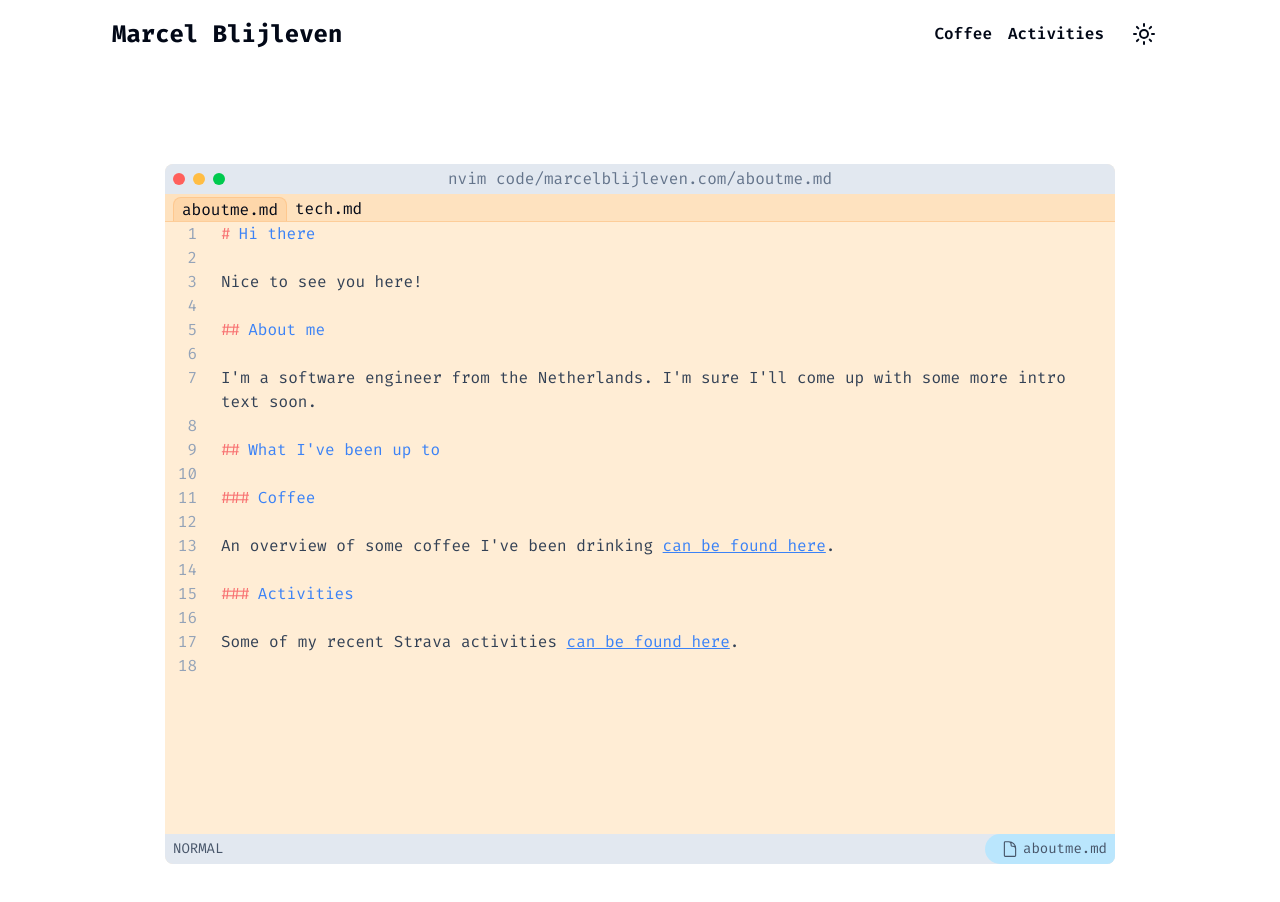
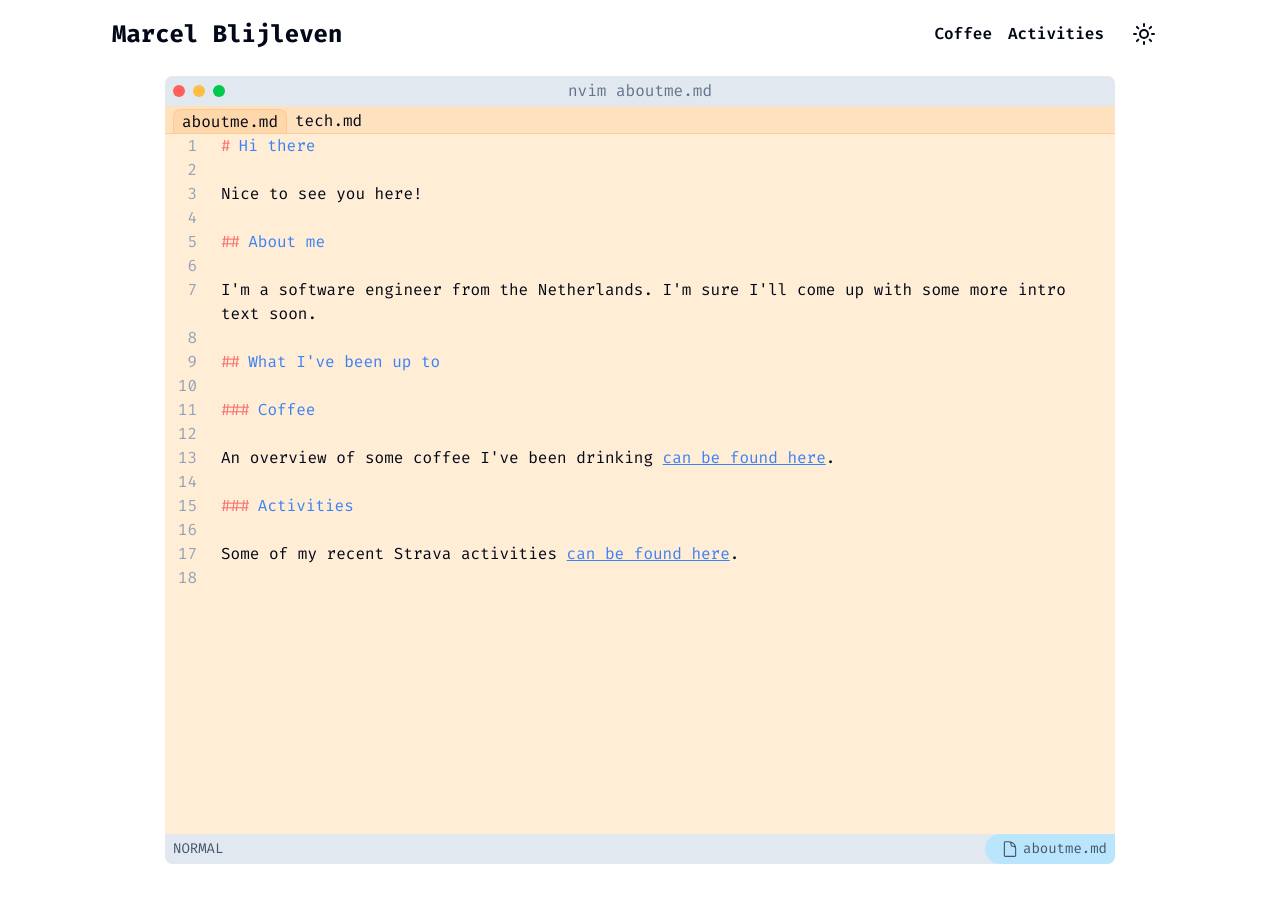
Before and after one commit to marcelblijleven/marcelblijleven.com, a Next.js app: page / in a window 1280 px wide. Shown: the top 902 px of the page. Built offline with nearby package versions, Linux system fonts and the light colour scheme.

Commit message:
chore: simplify structure

```diff
--- /dev/null
+++ b/src/components/terminal/bottom-bar.tsx
@@ -0,0 +1,16 @@
+export default function BottomBar(props: { file: string }) {
+    return (
+        <div
+            className={"flex justify-between items-center pl-2 h-[30px] w-full bg-slate-200 dark:bg-slate-600 text-slate-600 dark:text-slate-300 text-sm"}>
+            <div>NORMAL</div>
+            <div className={"rounded-l-full pl-4 pr-2 gap-1 flex items-center bg-sky-200 dark:bg-sky-900 h-full"}>
+                <svg xmlns="http://www.w3.org/2000/svg" fill="none" viewBox="0 0 24 24" strokeWidth={1.5}
+                     stroke="currentColor" className="w-[18px] h-[18px]">
+                    <path strokeLinecap="round" strokeLinejoin="round"
+                          d="M19.5 14.25v-2.625a3.375 3.375 0 00-3.375-3.375h-1.5A1.125 1.125 0 0113.5 7.125v-1.5a3.375 3.375 0 00-3.375-3.375H8.25m2.25 0H5.625c-.621 0-1.125.504-1.125 1.125v17.25c0 .621.504 1.125 1.125 1.125h12.75c.621 0 1.125-.504 1.125-1.125V11.25a9 9 0 00-9-9z"/>
+                </svg>
+                {props.file}
+            </div>
+        </div>
+    )
+}
--- a/src/components/terminal/index.tsx
+++ b/src/components/terminal/index.tsx
@@ -7,111 +7,43 @@ import * as Tabs from "@radix-ui/react-tabs";
 
 
 import {cn} from "@/lib/utils";
-import {AlertDialog} from "@radix-ui/react-alert-dialog";
-import {AlertDialogContent, AlertDialogFooter, AlertDialogHeader} from "@/app/(home)/components/alert-dialog";
+import {
+    AlertDialog,
+    AlertDialogContent,
+    AlertDialogFooter,
+    AlertDialogHeader
+} from "@/app/(home)/components/alert-dialog";
 import {Button} from "@/components/ui/button";
+import MenuBar from "@/components/terminal/menu-bar";
+import TabsList from "@/components/terminal/tabs-list";
+import BottomBar from "@/components/terminal/bottom-bar";
+import {Github} from "lucide-react";
 
 
 function TopBar(props: { toggleFullSize: () => void, file: string, toggleMinimised: () => void }) {
     const [showDialog, setShowDialog] = useState<boolean>(false);
 
     return (
-        <div
-            className={"flex justify-between items-center h-[30px] w-full bg-slate-200 dark:bg-slate-600 text-slate-600"}>
-
-            <div className={"flex group items-center space-x-2 px-2"}>
-                <button
-                    className={`flex items-center justify-center rounded-full bg-[#FF605C] h-[12px] w-[12px]`}
-                    onClick={() => setShowDialog(true)}
-                    type={"button"}
-                >
-                    <svg xmlns="http://www.w3.org/2000/svg" fill="none" viewBox="0 0 24 24" strokeWidth={1.5}
-                         stroke="currentColor" className="hidden group-hover:block w-6 h-6">
-                        <path strokeLinecap="round" strokeLinejoin="round" d="M6 18L18 6M6 6l12 12"/>
-                    </svg>
-
-                </button>
-                <button
-                    type={"button"}
-                    className={`flex items-center justify-center rounded-full bg-[#FFBD44] h-[12px] w-[12px]`}
-                    onClick={props.toggleMinimised}
-                >
-                    <svg xmlns="http://www.w3.org/2000/svg" fill="none" viewBox="0 0 24 24" strokeWidth={1.5}
-                         stroke="currentColor" className="hidden group-hover:block w-6 h-6">
-                        <path strokeLinecap="round" strokeLinejoin="round" d="M19.5 12h-15"/>
-                    </svg>
-
-                </button>
-                <button
-                    type={"button"}
-                    className={`flex items-center justify-center rounded-full bg-[#00CA4E] h-[12px] w-[12px]`}
-                    onClick={props.toggleFullSize}
-                >
-                    <svg xmlns="http://www.w3.org/2000/svg" fill="none" viewBox="0 0 24 24" strokeWidth={1.5}
-                         stroke="currentColor" className="hidden group-hover:block w-6 h-6">
-                        <path strokeLinecap="round" strokeLinejoin="round" d="M12 4.5v15m7.5-7.5h-15"/>
-                    </svg>
-                </button>
-            </div>
-            <span
-                className={"hidden md:inline text-slate-500 dark:text-slate-300"}>nvim code/marcelblijleven.com/{props.file}</span>
-            <span className={"inline md:hidden text-slate-500 dark:text-slate-300"}>nvim {props.file}</span>
-            <div className={"w-[68px]"}/>
+        <>
+            <MenuBar title={`nvim ${props.file}`} onClose={() => setShowDialog(true)} onMinimise={props.toggleMinimised}
+                     onZoom={props.toggleFullSize}/>
             <AlertDialog open={showDialog} onOpenChange={setShowDialog}>
                 <AlertDialogContent className={"max-w-[450px]"}>
                     <AlertDialogHeader>
-                        <div
-                            className={"flex justify-between h-[30px] items-center w-full bg-slate-200 dark:bg-slate-600 text-slate-600 dark:text-slate-300 text-sm"}>
-                            <div className={"flex space-x-2 px-2"}>
-                                <button
-                                    className={"flex items-center justify-center rounded-full bg-[#FF605C] h-[12px] w-[12px] group"}
-                                    onClick={() => setShowDialog(false)}>
-                                    <svg xmlns="http://www.w3.org/2000/svg" fill="none" viewBox="0 0 24 24"
-                                         strokeWidth={1.5}
-                                         stroke="currentColor" className="hidden group-hover:block w-6 h-6">
-                                        <path strokeLinecap="round" strokeLinejoin="round" d="M6 18L18 6M6 6l12 12"/>
-                                    </svg>
-                                </button>
-                                <button
-                                    className={"flex items-center justify-center rounded-full bg-gray-300 h-[12px] w-[12px]"}
-                                    disabled/>
-                                <button
-                                    className={"flex items-center justify-center rounded-full bg-gray-300 h-[12px] w-[12px]"}
-                                    disabled/>
-                            </div>
-                            <span>Are you sure?</span>
-                            <div className={"w-[48px]"}/>
-                        </div>
+                        <MenuBar title={"Are you sure?"} onClose={() => setShowDialog(false)}/>
                     </AlertDialogHeader>
                     <AlertDialogFooter className={"items-center gap-2 p-2 text-foreground dark:text-background"}>
                         Are you sure you want to close this window?
                         <div className={"flex gap-2"}>
                             <Button type={"button"} onClick={() => setShowDialog(false)} variant={"secondary"}
-                                    size={"sm"}>No take me back</Button>
+                                    size={"sm"}>No</Button>
                             <Button type={"button"} onClick={() => setShowDialog(false)} variant={"destructive"}
-                                    size={"sm"}>Yes close this dialog</Button>
+                                    size={"sm"}>Definitely not</Button>
                         </div>
                     </AlertDialogFooter>
                 </AlertDialogContent>
             </AlertDialog>
-        </div>
-    )
-}
-
-function BottomBar(props: { file: string }) {
-    return (
-        <div
-            className={"flex justify-between items-center pl-2 h-[30px] w-full bg-slate-200 dark:bg-slate-600 text-slate-600 dark:text-slate-300 text-sm"}>
-            <div>NORMAL</div>
-            <div className={"rounded-l-full pl-4 pr-2 gap-1 flex items-center bg-sky-200 dark:bg-sky-900 h-full"}>
-                <svg xmlns="http://www.w3.org/2000/svg" fill="none" viewBox="0 0 24 24" strokeWidth={1.5}
-                     stroke="currentColor" className="w-[18px] h-[18px]">
-                    <path strokeLinecap="round" strokeLinejoin="round"
-                          d="M19.5 14.25v-2.625a3.375 3.375 0 00-3.375-3.375h-1.5A1.125 1.125 0 0113.5 7.125v-1.5a3.375 3.375 0 00-3.375-3.375H8.25m2.25 0H5.625c-.621 0-1.125.504-1.125 1.125v17.25c0 .621.504 1.125 1.125 1.125h12.75c.621 0 1.125-.504 1.125-1.125V11.25a9 9 0 00-9-9z"/>
-                </svg>
-                {props.file}
-            </div>
-        </div>
+        </>
     )
 }
 
@@ -185,25 +117,25 @@ const techText = [
     "",
 ];
 
-function MiniTerminal({onClick, minimised}: { onClick: () => void, minimised: boolean }) {
+function MiniTerminal({
+                          onClick,
+    minimised = false,
+                          children,
+                            className,
+                      }: { onClick?: () => void, minimised?: boolean, children: ReactNode, className?: string }) {
     return (
         <>
         <div
-                className={"absolute flex flex-col items-center left-0 right-0 mx-auto bottom-0 h-[50px] w-[50px] bg-orange-100 dark:bg-gray-900 rounded-lg overflow-hidden hover:cursor-pointer"}
+            className={cn("flex flex-col items-center h-[50px] w-[50px] bg-orange-100 dark:bg-gray-900 rounded-lg overflow-hidden hover:cursor-pointer", className)}
             onClick={onClick}>
             <div className={"flex items-center h-[12px] px-1 gap-1 w-full bg-slate-200 dark:bg-slate-600"}>
                 <div className={"h-1.5 w-1.5 rounded-full bg-[#FF605C]"}/>
                 <div className={"h-1.5 w-1.5 rounded-full bg-[#FFBD44]"}/>
                 <div className={"h-1.5 w-1.5 rounded-full bg-[#00CA4E]"}/>
             </div>
-
-                <svg xmlns="http://www.w3.org/2000/svg" fill="none" viewBox="0 0 24 24" strokeWidth={1.5}
-                     stroke="currentColor" className="w-8 h-8 mt-1">
-                    <path strokeLinecap="round" strokeLinejoin="round"
-                          d="M6.75 7.5l3 2.25-3 2.25m4.5 0h3m-9 8.25h13.5A2.25 2.25 0 0021 18V6a2.25 2.25 0 00-2.25-2.25H5.25A2.25 2.25 0 003 6v12a2.25 2.25 0 002.25 2.25z"/>
-                </svg>
+            {children}
+            {minimised && <div className={"absolute -bottom-[12px] left-0 right-0 mx-auto h-1 w-1 rounded-full bg-cyan-500 shadow-lg shadow-cyan-500/50"} />}
         </div>
-            {minimised && <div className={"absolute left-0 right-0 mx-auto -bottom-[10px] h-[4px] w-[4px] rounded-full bg-cyan-500 shadow-lg shadow-cyan-500/50"} />}
         </>
     )
 }
@@ -222,36 +154,41 @@ function TerminalWindow() {
 
     return (
         <>
-            <MiniTerminal onClick={() => setMinimised(false)} minimised={minimised}/>
+            <div
+                className={"absolute flex items-center justify-center space-x-4 left-0 right-0 mx-auto bottom-0 w-full"}>
+                <a target="_blank" href="https://github.com/marcelblijleven" rel="noopener noreferrer">
+                    <MiniTerminal className={"bg-gray-500 dark:bg-gray-500 text-background dark:text-foreground"}>
+                        <Github className={"w-6 h-6 mt-2"} />
+                    </MiniTerminal>
+                </a>
+                <MiniTerminal onClick={() => setMinimised(false)} minimised={minimised}>
+                    <svg xmlns="http://www.w3.org/2000/svg" fill="none" viewBox="0 0 24 24" strokeWidth={1.5}
+                         stroke="currentColor" className="w-8 h-8 mt-1">
+                        <path strokeLinecap="round" strokeLinejoin="round"
+                              d="M6.75 7.5l3 2.25-3 2.25m4.5 0h3m-9 8.25h13.5A2.25 2.25 0 0021 18V6a2.25 2.25 0 00-2.25-2.25H5.25A2.25 2.25 0 003 6v12a2.25 2.25 0 002.25 2.25z"/>
+                    </svg>
+                </MiniTerminal>
+                <a target="_blank" href="https://www.linkedin.com/in/marcelblijleven/" rel="noopener noreferrer">
+                <MiniTerminal className={"bg-[#0a66c2] dark:bg-[#0a66c2]"}>
+                    <svg className={"w-6 h-6 mt-2 fill-background dark:fill-foreground"} role="img" viewBox="0 0 24 24" xmlns="http://www.w3.org/2000/svg"><title>LinkedIn</title><path d="M20.447 20.452h-3.554v-5.569c0-1.328-.027-3.037-1.852-3.037-1.853 0-2.136 1.445-2.136 2.939v5.667H9.351V9h3.414v1.561h.046c.477-.9 1.637-1.85 3.37-1.85 3.601 0 4.267 2.37 4.267 5.455v6.286zM5.337 7.433c-1.144 0-2.063-.926-2.063-2.065 0-1.138.92-2.063 2.063-2.063 1.14 0 2.064.925 2.064 2.063 0 1.139-.925 2.065-2.064 2.065zm1.782 13.019H3.555V9h3.564v11.452zM22.225 0H1.771C.792 0 0 .774 0 1.729v20.542C0 23.227.792 24 1.771 24h20.451C23.2 24 24 23.227 24 22.271V1.729C24 .774 23.2 0 22.222 0h.003z"/></svg>
+                </MiniTerminal>
+                </a>
+            </div>
             <motion.div
                 initial={'maximised'}
                 variants={variants}
                 animate={minimised ? 'minimised' : 'maximised'}
                 transition={{duration: 0.2}}
-                className={cn(
-                    "absolute bottom-0 z-10 left-0 right-0 mx-auto bg-orange-100 dark:bg-gray-900 h-[680px] md:h-[700px] min-w-[300px] max-w-[1000px] rounded-lg overflow-hidden flex flex-col justify-between",
-                    !fullSize ? "w-[95%]" : "w-[100%]",
-                )}
+                className={cn("absolute bottom-0 z-10 left-0 right-0 mx-auto min-h-[450px] md:min-h-[700px] bg-orange-100 dark:bg-gray-900 rounded-lg overflow-hidden", !fullSize ? "w-[95%]" : "w-[100%]")}
                 onMouseLeave={() => setHoverIndex(null)}
             >
-                <Tabs.Root value={tab} onValueChange={(val) => setTab(val)}>
+                <Tabs.Root value={tab} onValueChange={(val) => setTab(val)} className={"overflow-unset"}>
                     <div>
                         <TopBar toggleFullSize={() => setFullSize(!fullSize)} file={tab}
                                 toggleMinimised={() => setMinimised(!minimised)}/>
-                        <Tabs.TabsList
-                            className={"flex items-end h-[28px] px-2 bg-orange-200/50 dark:bg-slate-700/50 border-b border-orange-300/50 dark:border-slate-800"}>
-                            <Tabs.Trigger
-                                className={'px-2 h-[24px] data-[state="active"]:rounded-t-lg data-[state="active"]:border-x data-[state="active"]:border-t data-[state="active"]:border-orange-300/50 data-[state="active"]:dark:border-slate-800/50  data-[state="active"]:bg-orange-200 data-[state="active"]:dark:bg-slate-700'}
-                                value={"aboutme.md"}>aboutme.md</Tabs.Trigger>
-                            <Tabs.Trigger
-                                className={'px-2 h-[24px] data-[state="active"]:rounded-t-lg data-[state="active"]:border-x data-[state="active"]:border-t data-[state="active"]:border-orange-300/50 data-[state="active"]:dark:border-slate-800/50  data-[state="active"]:bg-orange-200 data-[state="active"]:dark:bg-slate-700'}
-                                value={"tech.md"}>tech.md</Tabs.Trigger>
-                        </Tabs.TabsList>
-
-                    </div>
-
-                    <div className={"flex flex-col grow text-slate-700 dark:text-slate-300"}>
+                        <TabsList tabs={["aboutme.md", "tech.md"]}/>
                         <Tabs.Content value={"aboutme.md"}>
+                            <div className={"h-[450px] md:h-[700px] overflow-y-scroll"}>
                                 {text.map((value, index) => (
                                     <Row key={`${value}_${index}`}
                                          text={value}
@@ -259,8 +196,10 @@ function TerminalWindow() {
                                          hoverIndex={hoverIndex}
                                          onMouseEnter={() => setHoverIndex(index)}
                                     />))}
+                            </div>
                         </Tabs.Content>
                         <Tabs.Content value={"tech.md"}>
+                            <div className={"h-[450px] md:h-[700px] overflow-y-scroll"}>
                                 {techText.map((value, index) => (
                                     <Row key={`${value}_${index}`}
                                          text={value}
@@ -268,10 +207,11 @@ function TerminalWindow() {
                                          hoverIndex={hoverIndex}
                                          onMouseEnter={() => setHoverIndex(index)}
                                     />))}
+                            </div>
                         </Tabs.Content>
+                        <BottomBar file={tab}/>
                     </div>
                 </Tabs.Root>
-                <BottomBar file={tab}/>
             </motion.div>
         </>
     )
@@ -279,7 +219,7 @@ function TerminalWindow() {
 
 function Terminal() {
     return (
-        <div className={"relative w-full max-w-[1000px] h-[680px] md:h-[700px]"}>
+        <div className={"relative w-full max-w-[1000px] h-[600px] md:h-[700px]"}>
             <TerminalWindow/>
         </div>
     )
--- /dev/null
+++ b/src/components/terminal/menu-bar.tsx
@@ -0,0 +1,35 @@
+export interface MenuBarProps {
+    title: string;
+    onClose?: () => void;
+    onMinimise?: () => void;
+    onZoom?: () => void;
+}
+
+export default function MenuBar(props: MenuBarProps) {
+    return (
+        <div className={"flex p-2 justify-between items-center h-[30px] w-full bg-slate-200 dark:bg-slate-600 text-slate-600"}>
+            <div className={"flex gap-2"}>
+            <button disabled={!props.onClose} onClick={props.onClose} className={"flex items-center justify-center rounded-full bg-[#FF605C] h-[12px] w-[12px]"}>
+                <svg xmlns="http://www.w3.org/2000/svg" fill="none" viewBox="0 0 24 24" strokeWidth={1.5}
+                     stroke="currentColor" className="hidden group-hover:block w-6 h-6">
+                    <path strokeLinecap="round" strokeLinejoin="round" d="M6 18L18 6M6 6l12 12"/>
+                </svg>
+            </button>
+            <button disabled={!props.onMinimise} onClick={props.onMinimise} className={"flex items-center justify-center rounded-full bg-[#FFBD44] h-[12px] w-[12px]"}>
+                <svg xmlns="http://www.w3.org/2000/svg" fill="none" viewBox="0 0 24 24" strokeWidth={1.5}
+                     stroke="currentColor" className="hidden group-hover:block w-6 h-6">
+                    <path strokeLinecap="round" strokeLinejoin="round" d="M19.5 12h-15"/>
+                </svg>
+            </button>
+            <button disabled={!props.onZoom} onClick={props.onZoom} className={"flex items-center justify-center rounded-full bg-[#00CA4E] h-[12px] w-[12px]"}>
+                <svg xmlns="http://www.w3.org/2000/svg" fill="none" viewBox="0 0 24 24" strokeWidth={1.5}
+                     stroke="currentColor" className="hidden group-hover:block w-6 h-6">
+                    <path strokeLinecap="round" strokeLinejoin="round" d="M12 4.5v15m7.5-7.5h-15"/>
+                </svg>
+            </button>
+            </div>
+            <span className={"text-slate-500 dark:text-slate-300"}>{props.title}</span>
+            <div className={"w-[52px]"} />
+        </div>
+    )
+}
--- /dev/null
+++ b/src/components/terminal/tabs-list.tsx
@@ -0,0 +1,18 @@
+import * as Tabs from "@radix-ui/react-tabs";
+
+export interface TabsListProps {
+    tabs: Array<string>;
+}
+
+export default function TabsList(props: TabsListProps) {
+    return (
+        <Tabs.TabsList className={"flex items-end h-[28px] px-2 bg-orange-200/50 dark:bg-slate-700/50 border-b border-orange-300/50 dark:border-slate-800"}>
+            {props.tabs.map(tab => (
+                <Tabs.Trigger
+                    key={tab}
+                    className={'px-2 h-[24px] data-[state="active"]:rounded-t-lg data-[state="active"]:border-x data-[state="active"]:border-t data-[state="active"]:border-orange-300/50 data-[state="active"]:dark:border-slate-800/50  data-[state="active"]:bg-orange-200 data-[state="active"]:dark:bg-slate-700'}
+                    value={tab}>{tab}</Tabs.Trigger>
+            ))}
+        </Tabs.TabsList>
+    )
+}
```
Lines whose indentation alone changed are shown as unchanged.
